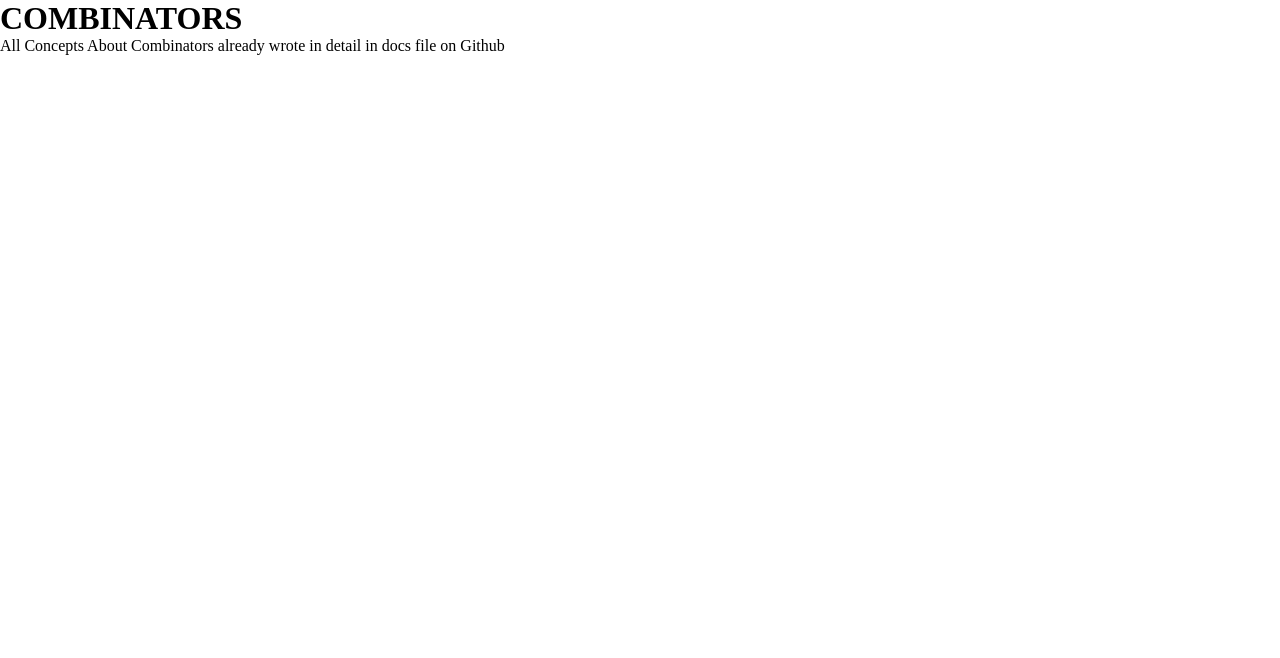
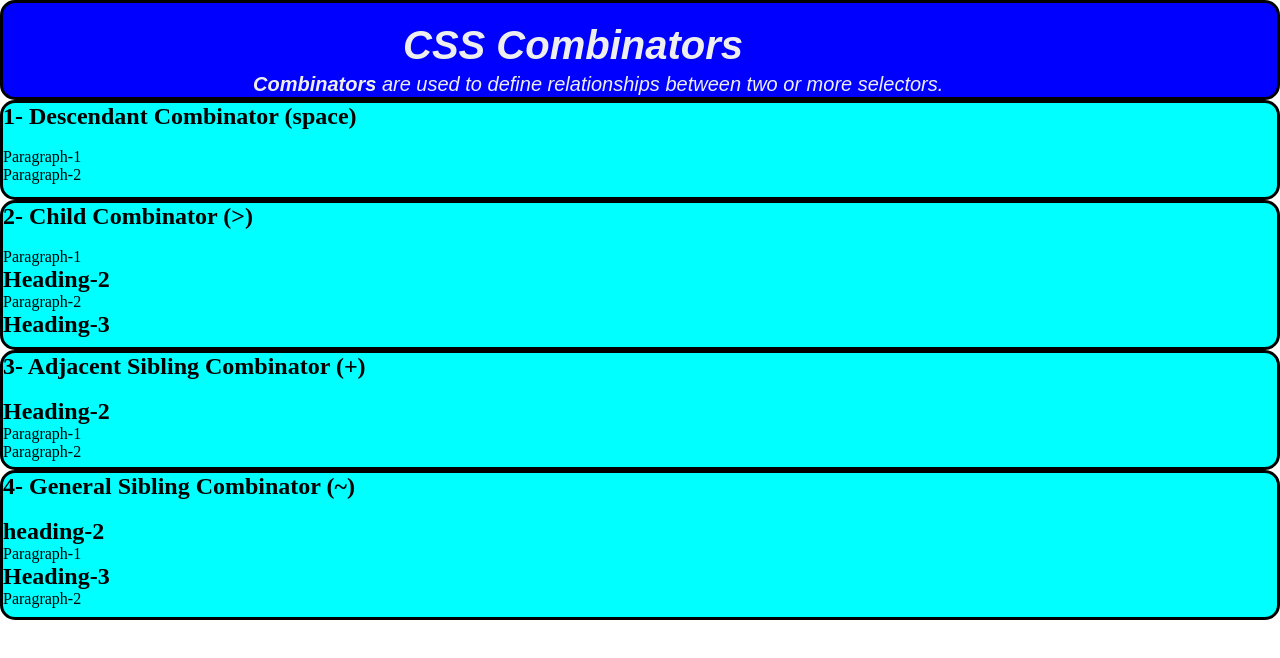
Before and after one commit to Mr-Tayyab-Malik/Main-Tasks, a plain HTML site: page CSS-Assignments/Assignment-6/index.html in a window 1280 px wide. Drawn offline with Linux system fonts and the light colour scheme.

Commit message:
-ALL TASKS-

```diff
--- a/CSS-Assignments/Assignment-6/index.html
+++ b/CSS-Assignments/Assignment-6/index.html
@@ -7,7 +7,44 @@
     <link rel="stylesheet" href="./style.css">
 </head>
 <body>
-    <h1>COMBINATORS</h1>
-    <p>All Concepts About Combinators already wrote in detail in docs file on Github</p>
+    <!-- Combinators -->
+     <!-- Header -->
+    <div class="head">
+        <h1>CSS Combinators</h1>
+        <p><b>Combinators</b> are used to define relationships between two or more selectors.</p>
+    </div>
+    <!-- Comb-1 -->
+    <div class="comb-1">
+        <h2>1- Descendant Combinator (space)</h2>
+        <br>
+        <p>Paragraph-1</p>
+        <p>Paragraph-2</p>
+    </div>
+    <!-- comb-2 -->
+    <div class="comb-2">
+        <h2>2- Child Combinator (>)</h2>
+        <br>
+        <p>Paragraph-1</p>
+        <h2>Heading-2</h2>
+        <p>Paragraph-2</p>
+        <h2>Heading-3</h2>
+    </div>
+    <!-- comb-3 -->
+    <div class="comb-3">
+        <h2>3- Adjacent Sibling Combinator (+)</h2>
+        <br>
+        <h2 class="head-2">Heading-2</h2>
+        <p>Paragraph-1</p>
+        <p>Paragraph-2</p>
+    </div>
+    <!-- comb-4 -->
+    <div class="comb-4">
+        <h2>4- General Sibling Combinator (~)</h2>
+        <br>
+        <h2 class="head-3">heading-2</h2>
+        <p>Paragraph-1</p>
+        <h2>Heading-3</h2>
+        <p>Paragraph-2</p>
+    </div>
 </body>
 </html>
--- a/CSS-Assignments/Assignment-6/style.css
+++ b/CSS-Assignments/Assignment-6/style.css
@@ -2,4 +2,74 @@
     margin: 0;
     padding: 0;
     box-sizing: border-box;
+    border-radius: 15px;
 }
+/* CSS-Combinators */
+.head{
+    background-color: blue;
+    width: 100%;
+    height: 100px;
+    border: 3px solid black;
+}
+.head h1{
+     color: #eee;
+     margin-top: 20px;
+     margin-left: 400px;
+     font-weight: 400px;
+     font-style: italic;
+     font-size: 40px;
+     font-family: Arial, Helvetica, sans-serif;
+}
+.head p{
+     color: #eee;
+     margin-top: 5px;
+     margin-left: 250px;
+     font-weight: 400px;
+     font-style: oblique;
+     font-size: 20px;
+     font-family: Arial, Helvetica, sans-serif;
+}
+
+/* 1- Descendant Combinator ( ) */
+.comb-1{
+    background-color: aqua;
+    height: 100px;
+    border: 3px solid black;
+}
+/* Example: */
+.comb-1 p{
+    /* background-color: #eee; */
+}
+
+/* 2- Child Combinator (>) */
+.comb-2{
+    background-color: aqua;
+    height: 150px;
+    border: 3px solid black;
+}
+/* Example: */
+.comb-2 > h2{
+    /* background-color: #eee; */
+}
+
+/* 3- Adjacent Sibling Combinator (+) */
+.comb-3{
+    background-color: aqua;
+    height: 120px;
+    border: 3px solid black;
+}
+/* Example: */
+.head-2 + p{
+    /* background-color: #eee; */
+}
+
+/* 4- General Sibling Combinator (~) */
+.comb-4{
+    background-color: aqua;
+    height: 150px;
+    border: 3px solid black;
+}
+/* Example  */
+.head-3 ~ p{
+    /* background-color: #eee; */
+}
```
Also changed, not shown: 1 other file.
